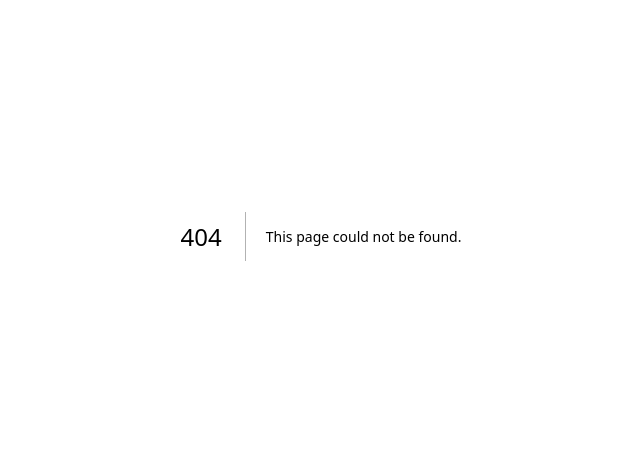
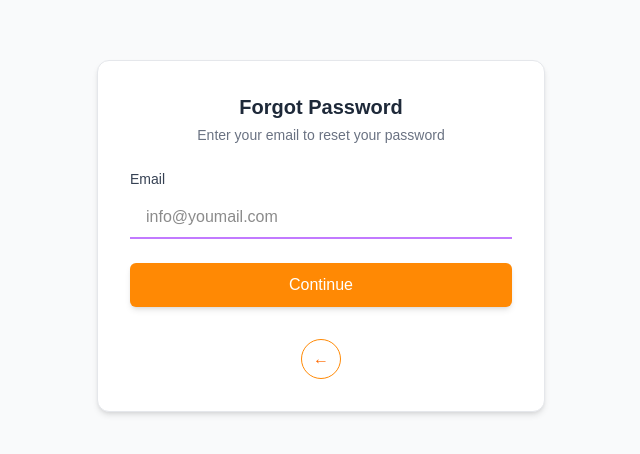
Before and after one commit to Winflow-Project/winflow_FE, a Next.js app in the folder winflow/: page /forgotPassword in a window 1280 px wide. Before the commit this address had no page. Shown: the part 164-618 px from the top of the page, without its empty margins (319-959 px from the left). Built offline with nearby package versions, Linux system fonts and the light colour scheme.

Commit message:
additional updates

```diff
--- a/winflow/package.json
+++ b/winflow/package.json
@@ -12,7 +12,8 @@
     "next": "15.4.3",
     "react": "19.1.0",
     "react-dom": "19.1.0",
-    "react-icons": "^5.5.0"
+    "react-icons": "^5.5.0",
+    "tailwind-merge": "^3.3.1"
   },
   "devDependencies": {
     "@eslint/eslintrc": "^3",
--- a/winflow/src/app/Otp/page.tsx
+++ b/winflow/src/app/Otp/page.tsx
@@ -87,7 +87,7 @@ export default function OTPPage() {
                         Didn’t get the code? <a href="#" className="font-bold">Resend</a>
                     </p>
                     <div className="flex-1 h-px bg-gray-300"></div>
-                    <span className="flex flex-col items-center justify-center mt-5 cursor-pointer">
+                    <span onClick={() => window.history.back()} className="flex flex-col items-center justify-center mt-5 cursor-pointer">
                         <Image src="/backbutton.svg" alt="back logo" width={40} height={40} className="mb-2" />
                     </span>
                 </form>
--- /dev/null
+++ b/winflow/src/app/checkMail/page.tsx
@@ -0,0 +1,46 @@
+'use client';
+import React, { useState } from 'react';
+
+const ForgotPassword = () => {
+    const [email, setEmail] = useState('');
+
+    const handleSubmit = (e: React.FormEvent) => {
+        e.preventDefault();
+        // Handle email submission logic here
+        alert(`Password reset link sent to ${email}`);
+    };
+
+    return (
+        <div className="min-h-screen flex items-center justify-center bg-gray-50 px-4">
+            <div className="bg-white shadow-md rounded-xl p-8 w-full max-w-md border border-gray-200">
+                <h2 className="text-center text-xl font-semibold text-gray-800 mb-1">
+                    Check your mail
+                </h2>
+                <p className="text-center text-sm text-gray-500 mb-6">
+                    We've sent a password reset link to your email.
+                </p>
+
+                <button
+                    type="submit"
+                    className="w-full mt-6 cursor-pointer bg-orange-400 hover:bg-orange-500 text-white font-medium py-2.5 rounded-md shadow-md transition duration-200"
+                >
+                    Open Mail
+                </button>
+
+                <span className='text-center text-sm cursor-pointer text-gray-500 mb-6 mt-8'>Didn't get an email? <button className='cursor-pointer text-gray-700'>Resend</button></span>
+
+                <div className="mt-8 flex justify-center">
+                    <button
+                        type="button"
+                        onClick={() => window.history.back()}
+                        className="w-10 cursor-pointer h-10 border border-orange-400 rounded-full flex items-center justify-center text-orange-500 hover:bg-gray-100 transition"
+                    >
+                        ←
+                    </button>
+                </div>
+            </div>
+        </div>
+    );
+};
+
+export default ForgotPassword;
--- /dev/null
+++ b/winflow/src/app/forgotPassword/page.tsx
@@ -0,0 +1,69 @@
+'use client';
+import { useRouter } from 'next/navigation';
+import React, { useState } from 'react';
+
+const ForgotPassword = () => {
+    const [email, setEmail] = useState('');
+    const router = useRouter()
+
+
+    const handleSubmit = (e: React.FormEvent) => {
+        e.preventDefault();
+        // Handle email submission logic here
+        alert(`Password reset link sent to ${email}`);
+        router.push('/checkMail');
+    };
+
+    // const handleback = () => {
+    //     window.history.back();
+
+    // };
+
+    return (
+        <div className="min-h-screen flex items-center justify-center bg-gray-50 px-4">
+            <div className="bg-white shadow-md rounded-xl p-8 w-full max-w-md border border-gray-200">
+                <h2 className="text-center text-xl font-semibold text-gray-800 mb-1">
+                    Forgot Password
+                </h2>
+                <p className="text-center text-sm text-gray-500 mb-6">
+                    Enter your email to reset your password
+                </p>
+
+                <form onSubmit={handleSubmit}>
+                    <label className="block text-sm text-gray-700 mb-2" htmlFor="email">
+                        Email
+                    </label>
+                    <input
+                        id="email"
+                        type="email"
+                        placeholder="info@youmail.com"
+                        value={email}
+                        onChange={(e) => setEmail(e.target.value)}
+                        className="w-full px-4 py-2 border-b-2 border-purple-400 focus:outline-none focus:border-purple-600 transition"
+                        required
+                    />
+
+                    <button
+
+                        type="submit"
+                        className="w-full mt-6 bg-orange-400 hover:bg-orange-500 text-white font-medium py-2.5 rounded-md shadow-md transition duration-200"
+                    >
+                        Continue
+                    </button>
+                </form>
+
+                <div className="mt-8 flex justify-center">
+                    <button
+                        type="button"
+                        onClick={() => window.history.back()}
+                        className="w-10 h-10 border border-orange-400 rounded-full flex items-center justify-center text-orange-500 hover:bg-gray-100 transition"
+                    >
+                        ←
+                    </button>
+                </div>
+            </div>
+        </div>
+    );
+};
+
+export default ForgotPassword;
--- a/winflow/src/app/page.tsx
+++ b/winflow/src/app/page.tsx
@@ -1,10 +1,12 @@
 'use client'
 
+import Button from '@/components/Button'
 import ConversationSection from '@/components/Conversation'
 import CoreValue from '@/components/CoreValue'
 import Footer from '@/components/Footer'
 import FAQAccordion from '@/components/FQAs'
 import Navbar from '@/components/Navbar'
+import Start from '@/components/Start'
 import Image from 'next/image'
 import { useRouter } from 'next/navigation'
 
@@ -25,9 +27,9 @@ export default function HomePage() {
           Where Knowledge Flows, Innovation Thrives, and Expertise Connects.
         </h1>
 
-        <button onClick={handleSubmit} className="mt-6 bg-orange-400 hover:bg-orange-500 text-black px-10 py-2 rounded shadow">
+        <Button onClick={handleSubmit} className="mt-6 bg-orange-400 hover:bg-orange-500 text-black px-10 py-2 rounded shadow">
           Join Winflow
-        </button>
+        </Button>
 
         {/* Dashboard Image */}
         <div className="mt-12 flex justify-center">
@@ -47,6 +49,7 @@ export default function HomePage() {
       {/* Join the conversation */}
       <ConversationSection />
       <FAQAccordion />
+      <Start />
       <Footer />
     </>
   )
--- /dev/null
+++ b/winflow/src/components/Button.tsx
@@ -0,0 +1,50 @@
+import React from "react";
+import Link from "next/link";
+import { twMerge } from "tailwind-merge";
+
+type ButtonProps = {
+    children: React.ReactNode;
+    href?: string;
+    onClick?: () => void;
+    className?: string;
+    type?: "button" | "submit" | "reset";
+    variant?: "primary" | "secondary" | "outline";
+    disabled?: boolean;
+};
+
+const baseStyles =
+    "inline-block px-6 py-2 rounded-md font-semibold transition duration-200 ease-in-out cursor-pointer focus:outline-none focus:ring-2 focus:ring-offset-2 focus:ring-orange-500 disabled:opacity-50 disabled:cursor-not-allowed";
+
+const variants = {
+    primary: "bg-orange-500 text-white hover:bg-orange-600",
+    secondary: "bg-gray-700 text-white hover:bg-gray-800",
+    outline: "border border-orange-500 text-orange-500 hover:bg-orange-500 hover:text-white",
+};
+
+const Button: React.FC<ButtonProps> = ({
+    children,
+    href,
+    onClick,
+    className = "",
+    type = "button",
+    variant = "primary",
+    disabled = false,
+}) => {
+    const combinedClasses = twMerge(baseStyles, variants[variant], className);
+
+    if (href) {
+        return (
+            <Link href={href}>
+                <a className={combinedClasses}>{children}</a>
+            </Link>
+        );
+    }
+
+    return (
+        <button type={type} onClick={onClick} className={combinedClasses} disabled={disabled}>
+            {children}
+        </button>
+    );
+};
+
+export default Button;
--- a/winflow/src/components/FQAs.tsx
+++ b/winflow/src/components/FQAs.tsx
@@ -37,9 +37,9 @@ const FAQAccordion = () => {
     };
 
     return (
-        <div className="max-w-2xl mx-auto my-4 px-6">
-            <h2 className="text-2xl font-bold mb-6 text-center">Frequently Asked Questions</h2>
-            <h4 className="text-center text-sm">Have a question about winflow?</h4>
+        <div className="max-w-2xl mx-auto my-4 px-6 space-x-6 space-y-6">
+            <h2 className="text-2xl font-bold mt-4 mb-6 text-center">Frequently Asked Questions</h2>
+            <h4 className="text-center mb-10 text-sm">Have a question about winflow?</h4>
             {faqData.map((item, index) => (
                 <div key={index} className="border p-4 rounded-2xl mt-2 border-gray-300 mb-4">
                     <button
--- a/winflow/src/components/Footer.tsx
+++ b/winflow/src/components/Footer.tsx
@@ -1,5 +1,6 @@
 import { FaEnvelope, FaPhone, FaFacebook, FaXTwitter, FaInstagram } from "react-icons/fa6";
 import { FaMapMarkerAlt } from "react-icons/fa";
+import Button from "./Button";
 
 export default function Footer() {
     return (
@@ -24,12 +25,12 @@ export default function Footer() {
                                 placeholder="Email"
                                 className="px-3 py-2 rounded border border-gray-300 w-full max-w-[200px]"
                             />
-                            <button
+                            <Button
                                 type="submit"
                                 className="bg-orange-400 text-white px-4 py-2 cursor-pointer rounded hover:bg-orange-500"
                             >
                                 Submit
-                            </button>
+                            </Button>
                         </form>
                     </div>
                 </div>
--- a/winflow/src/components/LoginForm.tsx
+++ b/winflow/src/components/LoginForm.tsx
@@ -3,6 +3,7 @@
 import { useState } from 'react'
 import Input from './input'
 import Image from 'next/image'
+import Link from 'next/link'
 
 export default function LoginForm() {
     const [email, setEmail] = useState('')
@@ -74,7 +75,7 @@ export default function LoginForm() {
                             />
                             Remember me
                         </label>
-                        <a href="#" >Forgot Password?</a>
+                        <Link href="/forgotPassword" >Forgot Password?</Link>
                     </div>
 
                     <button
--- a/winflow/src/components/SignUpForm.tsx
+++ b/winflow/src/components/SignUpForm.tsx
@@ -6,6 +6,7 @@ import Image from 'next/image'
 import Link from 'next/link'
 import LeftSignup from './LeftSignup'
 import { useRouter } from 'next/navigation'
+import Button from './Button'
 
 export default function SignupForm() {
     const [email, setEmail] = useState('')
@@ -66,14 +67,14 @@ export default function SignupForm() {
                             onBlur={() => setTouched((prev) => ({ ...prev, password: true }))}
                         />
 
-                        <button
+                        <Button
                             type="submit"
                             className={`w-full py-2 mt-4 rounded text-white font-medium transition ${isFormValid ? 'bg-orange-400 hover:bg-orange-500' : 'bg-orange-200 cursor-not-allowed'
                                 }`}
                             disabled={!isFormValid}
                         >
                             Sign up
-                        </button>
+                        </Button>
 
                         <div className="flex items-center gap-4 my-6">
                             <div className="flex-1 h-px bg-gray-300"></div>
@@ -81,7 +82,7 @@ export default function SignupForm() {
                             <div className="flex-1 h-px bg-gray-300"></div>
                         </div>
 
-                        <div className="flex justify-center gap-4 mb-4">
+                        <div className="flex justify-center gap-4 mb-4 cursor-pointer">
                             <img
                                 src="/Frame 1618868336.png"
                                 alt="Sign up with Provider 1"
@@ -90,7 +91,7 @@ export default function SignupForm() {
                             <img
                                 src="/Frame 1618868337.png"
                                 alt="Sign up with Provider 2"
-                                className="w-10 h-10 border p-2 rounded-full"
+                                className="cursor-pointer w-10 h-10 border p-2 rounded-full"
                             />
                         </div>
 
--- /dev/null
+++ b/winflow/src/components/Start.tsx
@@ -0,0 +1,41 @@
+
+import { useRouter } from "next/navigation";
+import React from "react";
+import Button from "./Button";
+
+
+
+export default function Start() {
+    const router = useRouter()
+
+    const handleSubmit = (e: React.FormEvent) => {
+        e.preventDefault()
+        router.push('/auth/signup')
+    }
+
+
+
+    return (
+        <div className="flex flex-col md:flex-row items-center justify-between px-6 py-12 max-w-6xl mx-auto">
+            {/* Left side */}
+            <div className="md:w-1/2 mb-10 md:mb-0">
+                <h1 className="text-3xl font-semibold mb-4 text-gray-800">Ready to Start?</h1>
+                <p className="text-gray-600 text-start mb-6 max-w-md">
+                    Join Askwinflow and grow one idea, one question, one win at a time.
+                </p>
+                <Button onClick={handleSubmit} className="bg-orange-400 hover:bg-orange-500 text-white font-medium px-5 py-2.5 rounded-md shadow-md transition duration-200">
+                    Get Started
+                </Button>
+            </div>
+
+            {/* Right side */}
+            <div className="md:w-1/2">
+                <img
+                    src="/ready.png"
+                    alt="Ready to start"
+                    className="w-full max-w-md mx-auto md:mx-0"
+                />
+            </div>
+        </div>
+    );
+}
```
Also changed, not shown: winflow/public/ready.png (added), 1 other file (tests, documents, lock files or other folders).
